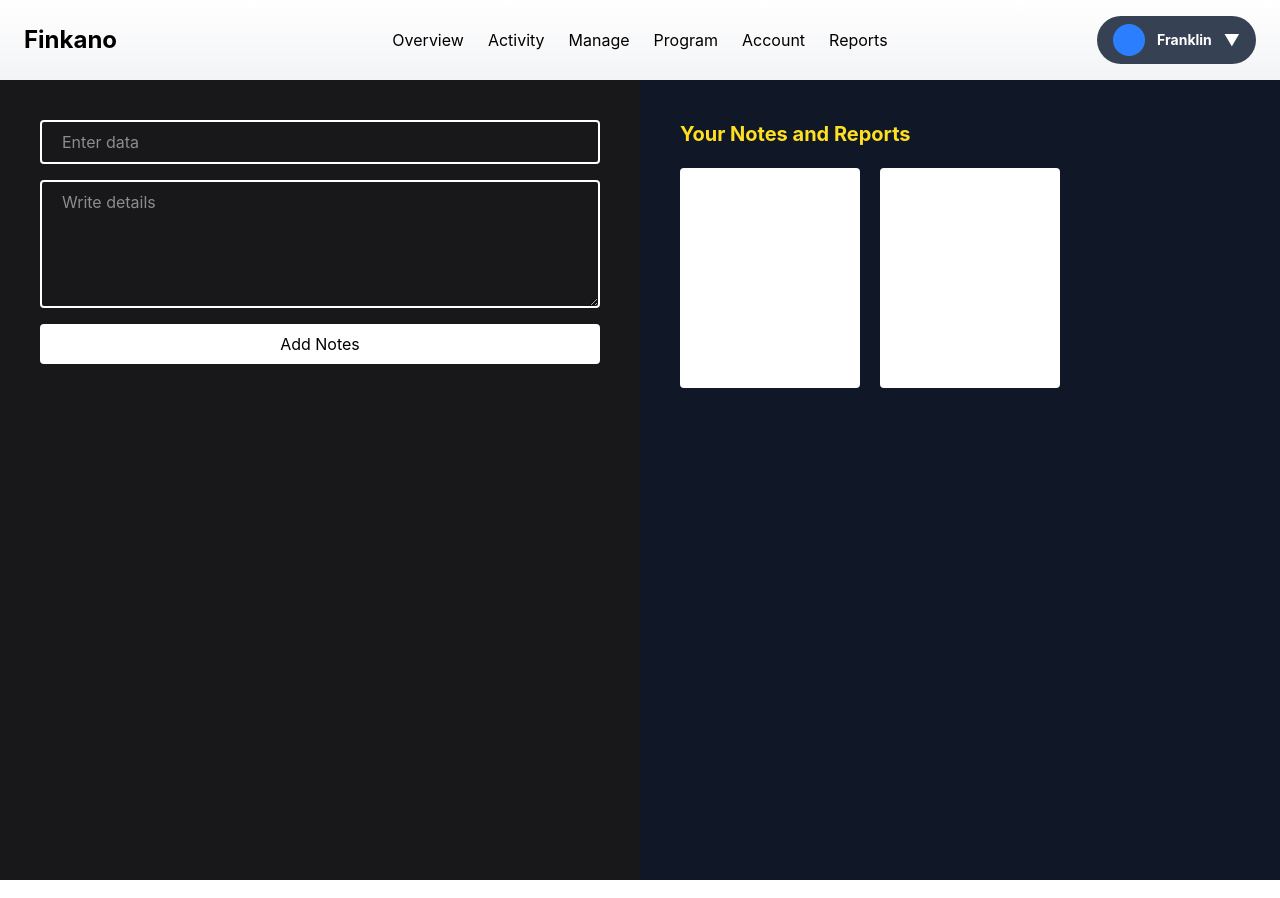
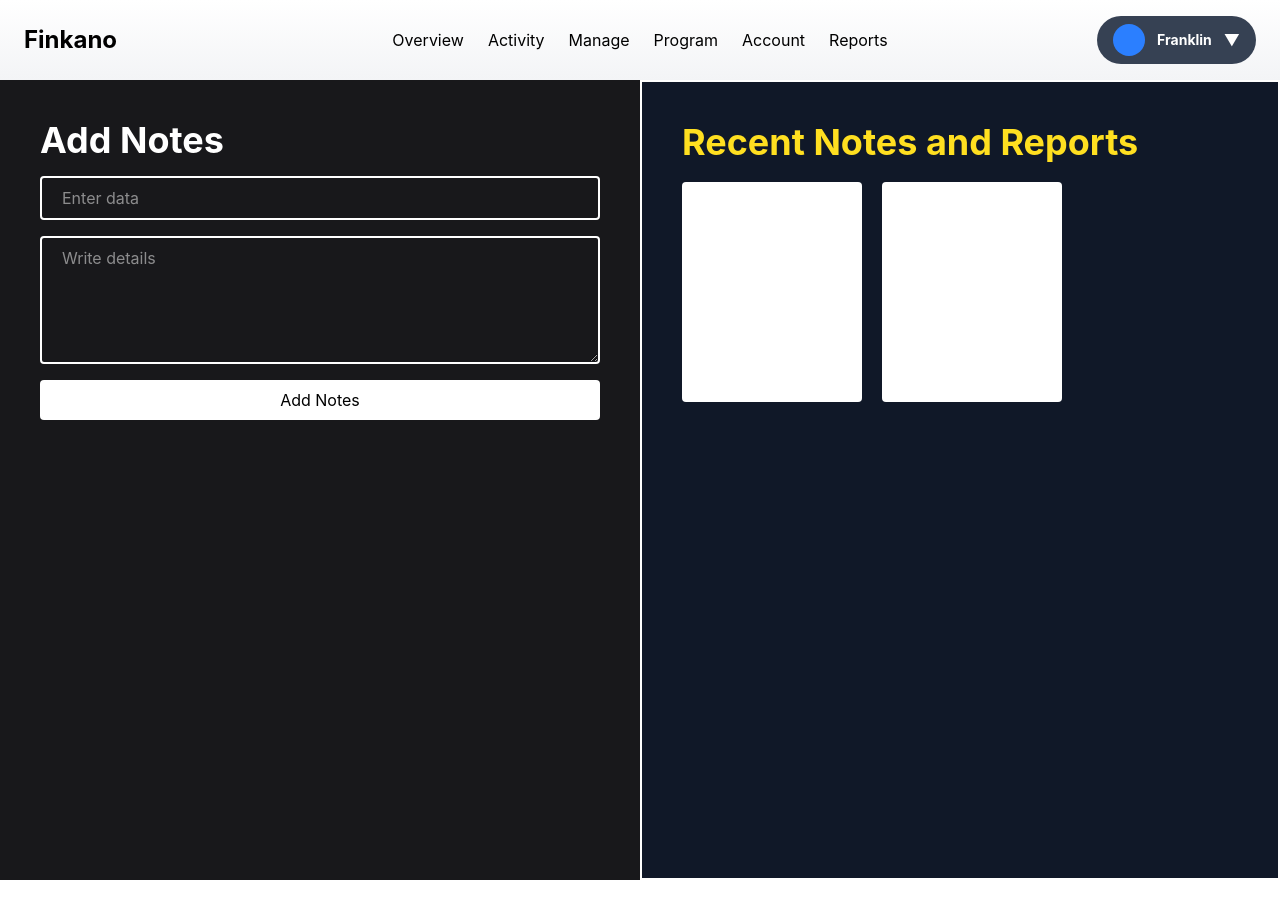
Before and after one commit to TusharJain86/webdev-ui, a React (Vite) app: page /Report in a window 1280 px wide. Built offline with nearby package versions, Linux system fonts and the light colour scheme.

Commit message:
usestate hook for first input title section

```diff
--- a/src/pages/Report.jsx
+++ b/src/pages/Report.jsx
@@ -1,25 +1,37 @@
-import React from 'react'
+import React, { useState } from 'react'
 
 const Report = () => {
 
   const submitHandler = (e) =>{
     e.preventDefault()
-    console.log("Form submitted");
+    console.log(title);
+
+    setTitle("")
   }
+
+  const [title, setTitle] = useState("")
 
   return (
     <div className='h-screen bg-zinc-900 text-white lg:flex'>
       <form onSubmit={(e)=>{
         submitHandler(e)
       }} className='p-10 flex lg:w-1/2 flex-col items-start gap-4'>
-        <input type='text' placeholder='Enter data' className=' outline-none w-full px-5 py-2 border-2 rounded'/>
+        <h1 className='text-4xl font-bold'>Add Notes</h1>
+
+        <input type='text' placeholder='Enter data' className=' outline-none w-full px-5 py-2 border-2 rounded'
+        value={title}
+        onChange={(e)=>{
+          setTitle(e.target.value);
+        }}/>
+
         <textarea type='text' className=' outline-none w-full h-32 px-5 py-2 border-2 rounded' placeholder='Write details'></textarea>
+
         <button className='bg-white text-black rounded px-5 py-2 w-full outline-none '>Add Notes</button>
       </form>
 
-      <div className=' p-10 lg:w-1/2 bg-gray-900 '>
-      <h1 className='text-xl font-bold text-yellow-300'>Your Notes and Reports</h1>
-      <div className='flex flex-wrap mt-5 gap-5'>
+      <div className=' p-10 lg:w-1/2 bg-gray-900 lg:border-2'>
+      <h1 className='text-4xl font-bold text-yellow-300'>Recent Notes and Reports</h1>
+      <div className='flex flex-wrap mt-5 gap-5 h-full overflow-auto'>
         <div className='h-55 w-45 bg-white rounded'></div>
         <div className='h-55 w-45 bg-white rounded'></div>
       </div>
```
